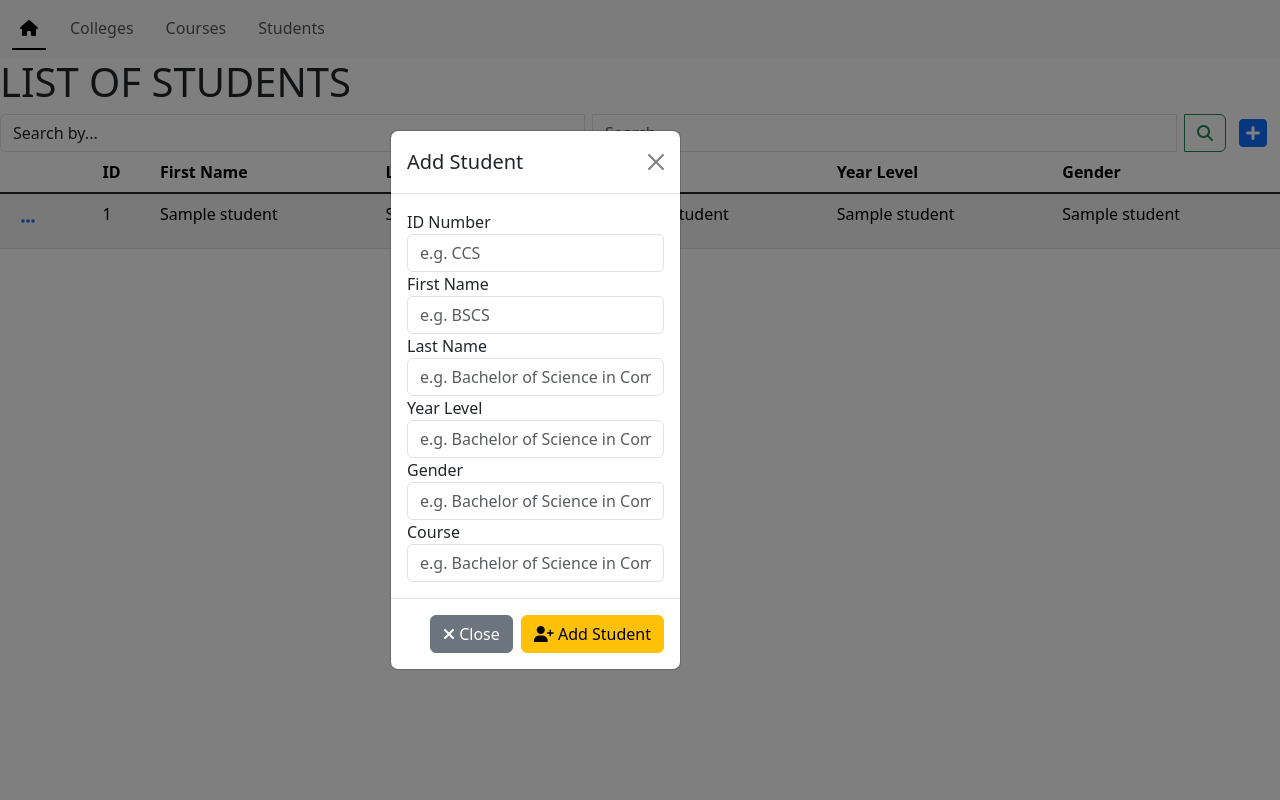
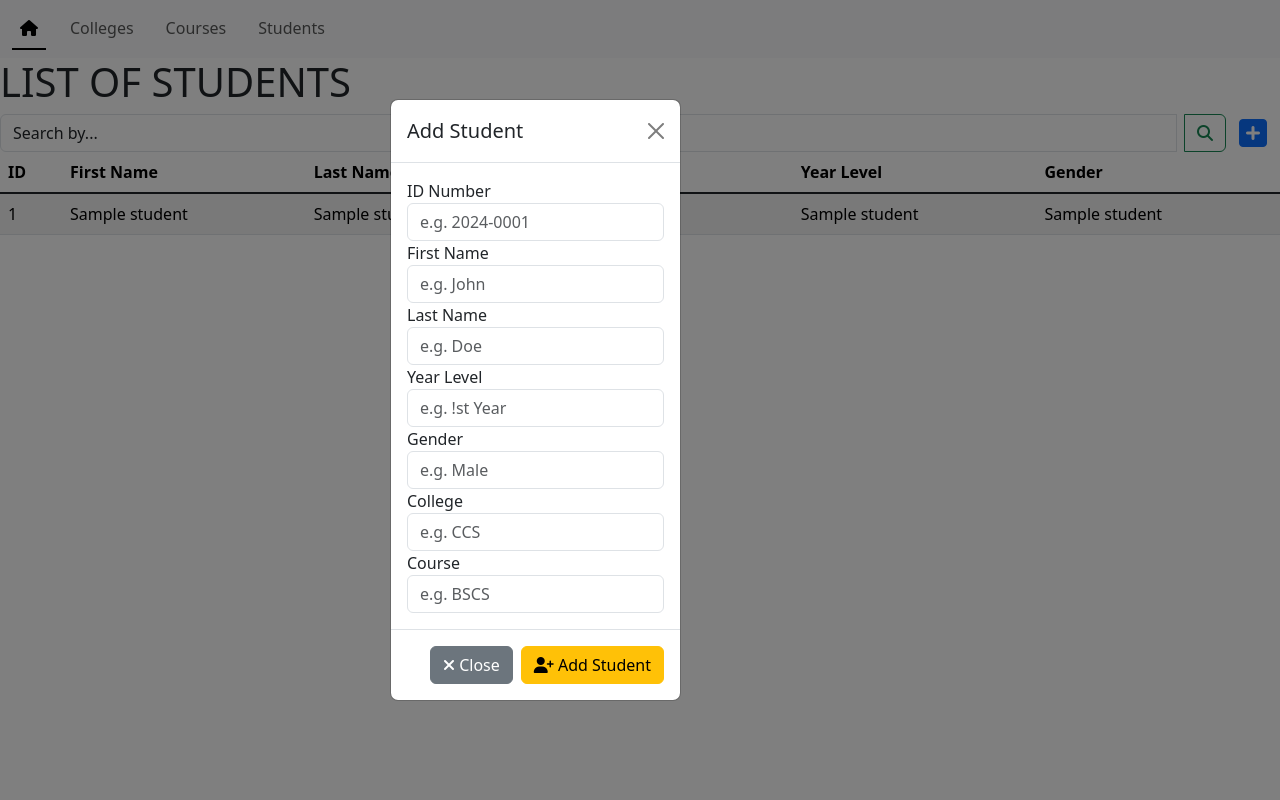
Before and after one commit to janellasuzanne/SSIS_web, a Flask app: template app/templates/student.html in a window 1280 px wide, after a click that opens the changed part. Run offline with Flask 3, Linux system fonts and the light colour scheme; the template is opened without the code that fills it: most values are stand-ins (such as "Sample title", 1, 10 or a date in 2020); form fields are guessed from the names that the template uses; some libraries are stand-ins or nearby versions.

Commit message:
Fix: Create Course Dynamic SelectField | Feat: Create Student

```diff
--- a/app/controller/course/controller.py
+++ b/app/controller/course/controller.py
@@ -6,12 +6,13 @@ from flask import request, render_template, redirect, url_for, flash
 
 from . import course
 from app.models.courseModel import CourseModel
+from app.models.collegeModel import CollegeModel
 from app.controller.course.forms import AddCourseForm
 
 @course.route('/course', methods=['GET', 'POST'], endpoint='course')
 def course_view():
     add_form = AddCourseForm()
-    add_form.collegeIdInput.choices = CourseModel.get_college_codes()
+    add_form.collegeIdInput.choices = CollegeModel.get_college_codes()
 
     if request.method == 'POST':
         if add_form.validate_on_submit():
--- a/app/controller/student/controller.py
+++ b/app/controller/student/controller.py
@@ -6,11 +6,16 @@ from flask import request, render_template, redirect, url_for, flash
 
 from . import student
 from app.models.studentModel import StudentModel
+from app.models.collegeModel import CollegeModel
+from app.models.courseModel import CourseModel
 from app.controller.student.forms import AddStudentForm
 
 @student.route('/students', methods=['GET', 'POST'], endpoint='students')
 def students():
     add_form = AddStudentForm()
+    add_form.studentCollegeInput.choices = CollegeModel.get_college_codes()
+    courseChoices = CourseModel.get_courses_by_college("College of Computer Studies")
+    add_form.studentCourseInput.choice = courseChoices
 
     if request.method == 'POST':
         if add_form.validate_on_submit():
@@ -19,6 +24,7 @@ def students():
             studentLastname = add_form.studentLastnameInput.data
             studentYear = add_form.studentYearInput.data
             studentGender = add_form.studentGenderInput.data
+            # studentCollege = add_form.studentCollegeInput.data
             studentCourse = add_form.studentCourseInput.data
 
             result = StudentModel.add_student(studentId, studentFirstname, studentLastname, studentYear, studentGender, studentCourse)
--- a/app/controller/student/forms.py
+++ b/app/controller/student/forms.py
@@ -15,5 +15,7 @@ class AddStudentForm(FlaskForm):
     ])
     studentYearInput = SelectField('Select Year Level', choices=[('1st', '1st Year'), ('2nd', '2nd Year'), ('3rd', '3rd Year'), ('4th', '4th Year')])
     studentGenderInput = SelectField('Select Gender', choices=[('Male', 'Male'), ('Female', 'Female')])
-    studentCourseInput = SelectField('Select Course', choices=[('BSCS', 'Bachelor of Science in Computer Science'), ('BSN', 'Bachelor of Science in Nursing'), ('BSBA', 'Bachelor of Science in Business Administration')])
+    studentCollegeInput = SelectField('Select Course', choices=[])
+    # studentCourseInput = SelectField('Select Course', choices=[('Crs1', 'Course 1'), ('Crs2', 'Course 2')])
+    studentCourseInput = SelectField(u'Select Course', choices=[])
     submitStudent = SubmitField('Add Student')
--- a/app/templates/student.html
+++ b/app/templates/student.html
@@ -24,9 +24,7 @@
 
 <table class="table table-striped table-hover">
     <thead>
-      <tr>
-        <th></th>
-        <!-- <th scope="col">#</th> -->
+      <tr class="clickable-row">
         <th scope="col">ID</th>
         <th scope="col">First Name</th>
         <th scope="col">Last Name</th>
@@ -38,17 +36,6 @@
     <tbody class="table-group-divider">
     {% for student in students %}
     <tr>
-      <td>
-          <div class="btn-group">
-            <button type="button" class="btn btn-link" data-bs-toggle="dropdown" aria-expanded="false">
-              <i class="fa-solid fa-ellipsis"></i>
-            </button>
-            <ul class="dropdown-menu">
-              <li><a class="dropdown-item" href="#">Edit</a></li>
-              <li><a class="dropdown-item" href="#">Delete</a></li>
-            </ul>
-          </div>
-      </td>
       <td>{{ student[0] }}</td>
       <td>{{ student[1] }}</td>
       <td>{{ student[2] }}</td>
@@ -63,7 +50,7 @@
 
 </table>
 
-<!-- ADD STUDENT MODAL -->
+<!-- ADD Student Modal -->
 <div class="modal fade" id="addStudentModal" aria-hidden="true" aria-labelledby="exampleModalToggleLabel" tabindex="-1">
   <div class="modal-dialog modal-dialog-centered" role="document">
     <form action="/students" method="POST">
@@ -77,27 +64,31 @@
         <div class="modal-body">
          <div class="form-group">
           <label for="studentIdInput">ID Number</label>
-          {{ add_form.studentIdInput(class="form-control", placeholder="e.g. CCS", required=True, id="studentIdInput")}}
+          {{ add_form.studentIdInput(class="form-control", placeholder="e.g. 2024-0001", required=True, id="studentIdInput")}}
          </div>
          <div class="form-group">
           <label for="studentFirstnameInput">First Name</label>
-          {{ add_form.studentFirstnameInput(class="form-control", placeholder="e.g. BSCS", required=True, id="studentFirstnameInput")}}
+          {{ add_form.studentFirstnameInput(class="form-control", placeholder="e.g. John", required=True, id="studentFirstnameInput")}}
          </div>
          <div class="form-group">
           <label for="studentLastnameInput">Last Name</label>
-          {{ add_form.studentLastnameInput(class="form-control", placeholder="e.g. Bachelor of Science in Computer Science", required=True, id="studentLastnameInput")}}
+          {{ add_form.studentLastnameInput(class="form-control", placeholder="e.g. Doe", required=True, id="studentLastnameInput")}}
          </div>
          <div class="form-group">
           <label for="studentYearInput">Year Level</label>
-          {{ add_form.studentYearInput(class="form-control", placeholder="e.g. Bachelor of Science in Computer Science", required=True, id="studentYearInput")}}
+          {{ add_form.studentYearInput(class="form-control", placeholder="e.g. !st Year", required=True, id="studentYearInput")}}
          </div>
          <div class="form-group">
           <label for="studentGenderInput">Gender</label>
-          {{ add_form.studentGenderInput(class="form-control", placeholder="e.g. Bachelor of Science in Computer Science", required=True, id="studentGenderInput")}}
+          {{ add_form.studentGenderInput(class="form-control", placeholder="e.g. Male", required=True, id="studentGenderInput")}}
+         </div>
+         <div class="form-group">
+          <label for="studentCollegeInput">College</label>
+          {{ add_form.studentCollegeInput(class="form-control", placeholder="e.g. CCS", required=True, id="studentCollegeInput")}}
          </div>
          <div class="form-group">
           <label for="studentCourseInput">Course</label>
-          {{ add_form.studentCourseInput(class="form-control", placeholder="e.g. Bachelor of Science in Computer Science", required=True, id="studentCourseInput")}}
+          {{ add_form.studentCourseInput(class="form-control", placeholder="e.g. BSCS", required=True, id="studentCourseInput")}}
          </div>
         </div>
         <div class="modal-footer">
```
Also changed, not shown: app/models/collegeModel.py (+15 -0 lines), app/models/courseModel.py (+10 -9 lines).
